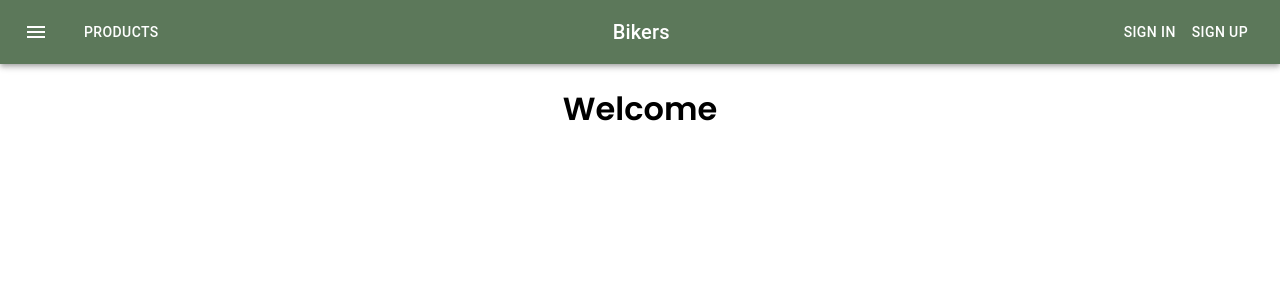
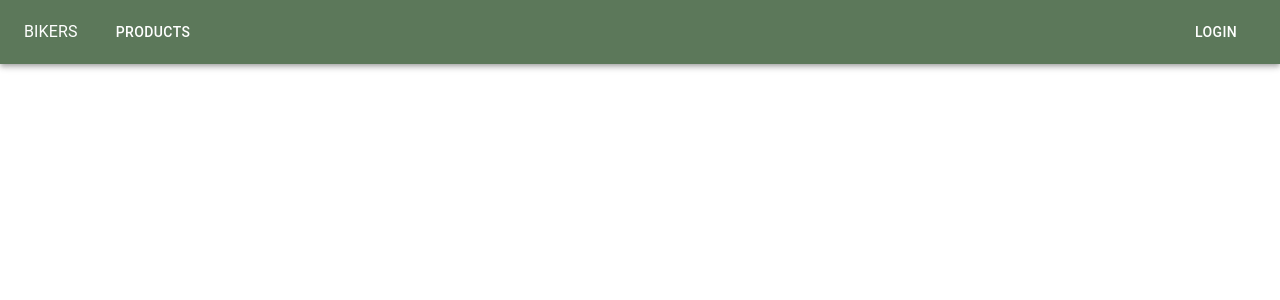
Before and after one commit to RensvGemert/S3-IP-Frontend_Bikers, a React (Create React App) app: page / in a window 1280 px wide. Shown: the top 300 px of the page. Built offline with nearby package versions, Linux system fonts and the light colour scheme.

Commit message:
auth0, implemented user login/register and profile

```diff
--- a/package.json
+++ b/package.json
@@ -3,6 +3,7 @@
   "version": "0.1.0",
   "private": true,
   "dependencies": {
+    "@auth0/auth0-react": "^1.9.0",
     "@emotion/react": "^11.9.0",
     "@emotion/styled": "^11.8.1",
     "@mui/icons-material": "^5.6.0",
--- a/src/components/Header.js
+++ b/src/components/Header.js
@@ -4,30 +4,40 @@ import Box from '@mui/material/Box';
 import Toolbar from '@mui/material/Toolbar';
 import Typography from '@mui/material/Typography';
 import Button from '@mui/material/Button';
-import IconButton from '@mui/material/IconButton';
-import MenuIcon from '@mui/icons-material/Menu';
+import LoginButton from './LoginButton';
+import LogoutButton from './LogoutButton';
+import { useAuth0 } from '@auth0/auth0-react';
 
 export default function Header() {
+  const { user, isAuthenticated } = useAuth0();
+
+
+  if(isAuthenticated) {
   return (
     <Box>
       <AppBar position="static">
         <Toolbar style={{backgroundColor: '#5c785a'}}>
-          <IconButton
-            size="large"
-            edge="start"
-            color="inherit"
-            aria-label="menu"
-            sx={{ mr: 2 }}
-          >
-            <MenuIcon />
-          </IconButton>
+          <Typography style={{textTransform: 'uppercase', paddingRight: '30px'}}>Bikers</Typography>
           <Button color='inherit' href='/products'>Products</Button>
+          <Typography variant="h6" component="div" sx={{ flexGrow: 1 }}>
+          </Typography>
+          <Button href='/profile' style={{fontSize: '16px', color: 'black', textTransform: 'lowercase'}}>{ user.email }</Button>
+          <Button color="inherit"><LoginButton/> <LogoutButton /></Button>
+        </Toolbar>
+      </AppBar>
+    </Box>
+    )
+  }
 
+  return(
+    <Box>
+      <AppBar position="static">
+        <Toolbar style={{backgroundColor: '#5c785a'}}>
+          <Typography style={{textTransform: 'uppercase', paddingRight: '30px'}}>Bikers</Typography>
+          <Button color='inherit' href='/products'>Products</Button>
           <Typography variant="h6" component="div" sx={{ flexGrow: 1 }}>
-            Bikers
           </Typography>
-          <Button color="inherit" href='/signin'>Sign In</Button>
-          <Button color="inherit" href='/signup'>Sign Up</Button>
+          <Button color="inherit"><LoginButton/> <LogoutButton /></Button>
         </Toolbar>
       </AppBar>
     </Box>
--- a/src/components/Home.js
+++ b/src/components/Home.js
@@ -1,11 +1,25 @@
+import { useAuth0 } from '@auth0/auth0-react';
 import React from 'react';
 
 function Home() {
+
+    const {user, isAuthenticated} = useAuth0();
+
+    if(isAuthenticated) {
     return (
+        isAuthenticated && (
+        <>
+            <h1>Welcome { user.name }</h1>
+        </>
+        )
+      );
+    }
+
+    if(!isAuthenticated){
         <>
             <h1>Welcome</h1>
         </>
-      );
+    }
 }
 
 export default Home;
--- /dev/null
+++ b/src/components/LoginButton.js
@@ -0,0 +1,17 @@
+import React from 'react';
+import { useAuth0 } from '@auth0/auth0-react';
+import Button from '@mui/material/Button';
+
+const LoginButton = () => {
+    const { loginWithRedirect, isAuthenticated } = useAuth0();
+
+    return (
+        !isAuthenticated && (
+            <>
+                <Button onClick={() => loginWithRedirect()} style={{color: 'white'}}>Login</Button>
+            </>
+        )
+    )
+}
+
+export default LoginButton
--- /dev/null
+++ b/src/components/LogoutButton.js
@@ -0,0 +1,17 @@
+import React from 'react';
+import { useAuth0 } from '@auth0/auth0-react';
+import Button from '@mui/material/Button';
+
+const LogoutButton = () => {
+    const { logout, isAuthenticated } = useAuth0();
+
+    return (
+        isAuthenticated && (
+            <>
+                <Button onClick={() => logout()} style={{color: 'white'}} href='/'>Logout</Button>
+            </>
+        )
+    )
+}
+
+export default LogoutButton
--- a/src/components/Navigation.js
+++ b/src/components/Navigation.js
@@ -6,8 +6,7 @@ import ProductDetails from './ProductDetails';
 import ProductDelete from './ProductDelete';
 import ProductUpdate from './ProductUpdate';
 import Products from './Products';
-import SignIn from './SignIn';
-import SignUp from './SignUp';
+import Profile from './Profile';
 
 function Navigation() {
     return (
@@ -20,8 +19,7 @@ function Navigation() {
                     <Route path='/product/create' exact element={<ProductCreate />} />
                     <Route path='/product/delete/:id' exact element={<ProductDelete />} />
                     <Route path='/product/update/:id' exact element={<ProductUpdate />} />
-                    <Route path='/signin' element={<SignIn />} />
-                    <Route path='/signup' element={<SignUp />} />
+                    <Route path='/profile' exact element={<Profile />} />
                 </Routes>
             </Router>
         </div>
--- /dev/null
+++ b/src/components/Profile.js
@@ -0,0 +1,22 @@
+import React from 'react';
+import { useAuth0 } from '@auth0/auth0-react';
+import '../index.css';
+
+const Profile = () => {
+    const { user, isAuthenticated } = useAuth0();
+
+    return (
+        isAuthenticated && (
+            <>
+                <ul>
+                    <h1>Profile</h1>
+                    <li><img src={user.picture} /></li>
+                    <li>{user.name}</li>
+                    <li>{user.email}</li>
+                </ul>
+            </>
+        )
+    )
+}
+
+export default Profile
--- a/src/components/SignIn.js
+++ /dev/null
@@ -1,11 +0,0 @@
-import React from 'react';
-
-function SignIn() {
-    return (
-        <>
-            <h1>Sign in</h1>
-        </>
-    );
-}
-
-export default SignIn;
--- a/src/components/SignUp.js
+++ /dev/null
@@ -1,11 +0,0 @@
-import React from 'react';
-
-function SignUp() {
-    return (
-        <>
-            <h1>Sign Up</h1>
-        </>
-    );
-}
-
-export default SignUp
--- a/src/index.css
+++ b/src/index.css
@@ -62,3 +62,8 @@ image {
   width: 100%;
   height: 100%;
 }
+
+
+ul {
+  list-style-type: none;
+}
--- a/src/index.js
+++ b/src/index.js
@@ -1,17 +1,21 @@
 import React from 'react';
-import ReactDOM from 'react-dom';
+import {createRoot} from 'react-dom/client';
 import './index.css';
 import App from './App';
-import reportWebVitals from './reportWebVitals';
+import { Auth0Provider } from '@auth0/auth0-react';
 
-ReactDOM.render(
-  <React.StrictMode>
+const rootElement = document.getElementById('root');
+const root = createRoot(rootElement);
+
+const domain = process.env.REACT_APP_AUTH0_DOMAIN;
+const clientId = process.env.REACT_APP_AUTH0_CLIENT_ID;
+
+root.render(
+  <Auth0Provider
+    domain={domain}
+    clientId={clientId}
+    redirectUri={window.location.origin}
+    >
     <App />
-  </React.StrictMode>,
-  document.getElementById('root')
+  </Auth0Provider>
 );
-
-// If you want to start measuring performance in your app, pass a function
-// to log results (for example: reportWebVitals(console.log))
-// or send to an analytics endpoint. Learn more: https://bit.ly/CRA-vitals
-reportWebVitals();
--- a/src/reportWebVitals.js
+++ /dev/null
@@ -1,13 +0,0 @@
-const reportWebVitals = onPerfEntry => {
-  if (onPerfEntry && onPerfEntry instanceof Function) {
-    import('web-vitals').then(({ getCLS, getFID, getFCP, getLCP, getTTFB }) => {
-      getCLS(onPerfEntry);
-      getFID(onPerfEntry);
-      getFCP(onPerfEntry);
-      getLCP(onPerfEntry);
-      getTTFB(onPerfEntry);
-    });
-  }
-};
-
-export default reportWebVitals;
```
Also changed, not shown: 2 other files (tests, documents, lock files or other folders).
